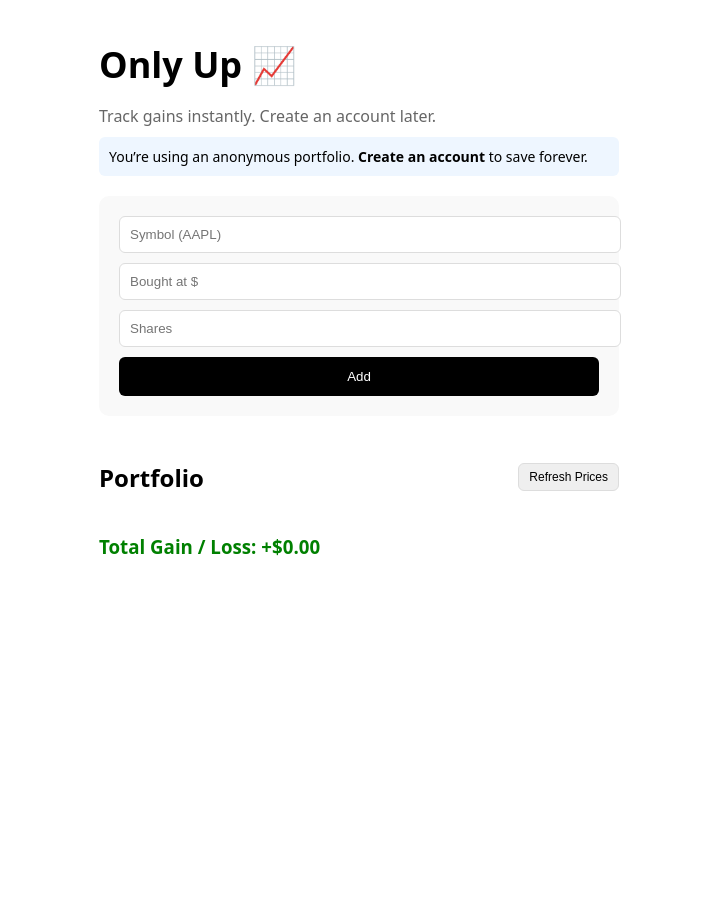
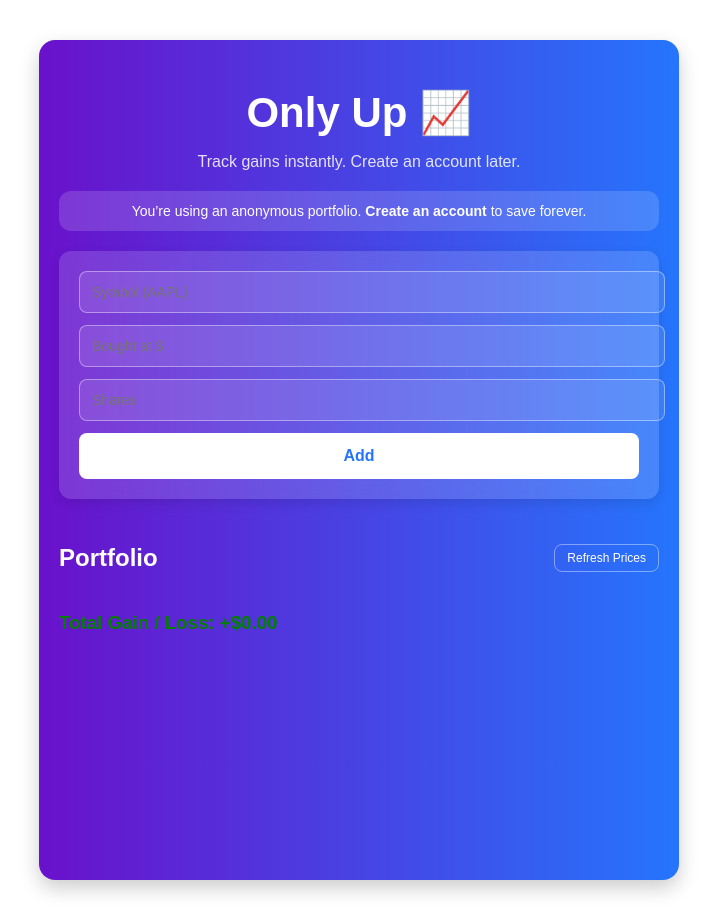
Before and after one commit to nmirpuri/Only-Up-Investing, a Next.js app: page / in a window 1280 px wide. Shown: the whole page, without its empty margins (281-998 px from the left). Before the commit the page ends 800 px from the top, so only its background shows below. Built offline with nearby package versions, Linux system fonts and the light colour scheme.

Commit message:
Update page.js

```diff
--- a/app/page.js
+++ b/app/page.js
@@ -254,80 +254,118 @@ export default function Home() {
 ============================ */
 const styles = {
   container: {
-    maxWidth: 520,
+    maxWidth: 600,
     margin: "40px auto",
-    fontFamily: "system-ui",
+    fontFamily: "'Poppins', sans-serif",
+    background: "linear-gradient(to right, #6a11cb, #2575fc)",
+    padding: 20,
+    borderRadius: 16,
+    color: "#fff",
+    minHeight: "100vh",
+    boxShadow: "0 8px 20px rgba(0,0,0,0.2)",
   },
   title: {
-    fontSize: 36,
-    marginBottom: 5,
+    fontSize: 42,
+    fontWeight: "700",
+    marginBottom: 10,
+    textAlign: "center",
   },
   subtitle: {
-    color: "#666",
-    marginBottom: 10,
+    color: "rgba(255,255,255,0.85)",
+    fontSize: 16,
+    textAlign: "center",
+    marginBottom: 20,
   },
   notice: {
-    background: "#eef6ff",
-    padding: 10,
-    borderRadius: 6,
+    background: "rgba(255, 255, 255, 0.15)",
+    padding: 12,
+    borderRadius: 12,
     marginBottom: 20,
     fontSize: 14,
+    textAlign: "center",
   },
   card: {
-    background: "#f9f9f9",
+    background: "rgba(255,255,255,0.15)",
     padding: 20,
-    borderRadius: 10,
+    borderRadius: 12,
     marginBottom: 25,
+    boxShadow: "0 4px 12px rgba(0,0,0,0.1)",
+    backdropFilter: "blur(10px)",
+    transition: "transform 0.2s ease",
   },
   input: {
     width: "100%",
-    padding: 10,
-    marginBottom: 10,
-    borderRadius: 6,
-    border: "1px solid #ddd",
+    padding: 12,
+    marginBottom: 12,
+    borderRadius: 8,
+    border: "1px solid rgba(255,255,255,0.4)",
+    background: "rgba(255,255,255,0.1)",
+    color: "#fff",
+    outline: "none",
+    fontSize: 14,
   },
   button: {
     width: "100%",
-    padding: 12,
-    background: "black",
-    color: "white",
+    padding: 14,
+    background: "#fff",
+    color: "#2575fc",
+    fontWeight: "600",
     border: "none",
-    borderRadius: 6,
+    borderRadius: 8,
     cursor: "pointer",
+    fontSize: 16,
+    transition: "all 0.2s ease",
+  },
+  buttonHover: {
+    background: "#f1f1f1",
   },
   refreshRow: {
     display: "flex",
     justifyContent: "space-between",
     alignItems: "center",
-    marginBottom: 10,
+    marginBottom: 15,
   },
   refreshBtn: {
-    padding: "6px 10px",
+    padding: "6px 12px",
     fontSize: 12,
-    borderRadius: 6,
-    border: "1px solid #ddd",
+    borderRadius: 8,
+    border: "1px solid rgba(255,255,255,0.4)",
     cursor: "pointer",
+    color: "#fff",
+    background: "transparent",
+    transition: "0.2s ease",
   },
   error: {
-    color: "red",
+    color: "#ff6b6b",
     marginTop: 10,
+    fontWeight: "600",
   },
   stockCard: {
-    background: "#fff",
-    padding: 15,
-    borderRadius: 8,
-    marginBottom: 10,
-    boxShadow: "0 2px 5px rgba(0,0,0,0.05)",
+    background: "rgba(255,255,255,0.1)",
+    padding: 18,
+    borderRadius: 12,
+    marginBottom: 12,
+    boxShadow: "0 6px 20px rgba(0,0,0,0.2)",
+    display: "flex",
+    flexDirection: "column",
+    transition: "transform 0.2s ease, box-shadow 0.2s ease",
+  },
+  stockCardHover: {
+    transform: "translateY(-4px)",
+    boxShadow: "0 12px 24px rgba(0,0,0,0.25)",
   },
   stockHeader: {
     display: "flex",
     justifyContent: "space-between",
     alignItems: "center",
+    marginBottom: 10,
   },
   deleteBtn: {
     background: "transparent",
     border: "none",
-    fontSize: 16,
+    fontSize: 18,
     cursor: "pointer",
+    color: "#ff6b6b",
+    fontWeight: "700",
   },
 };
```
